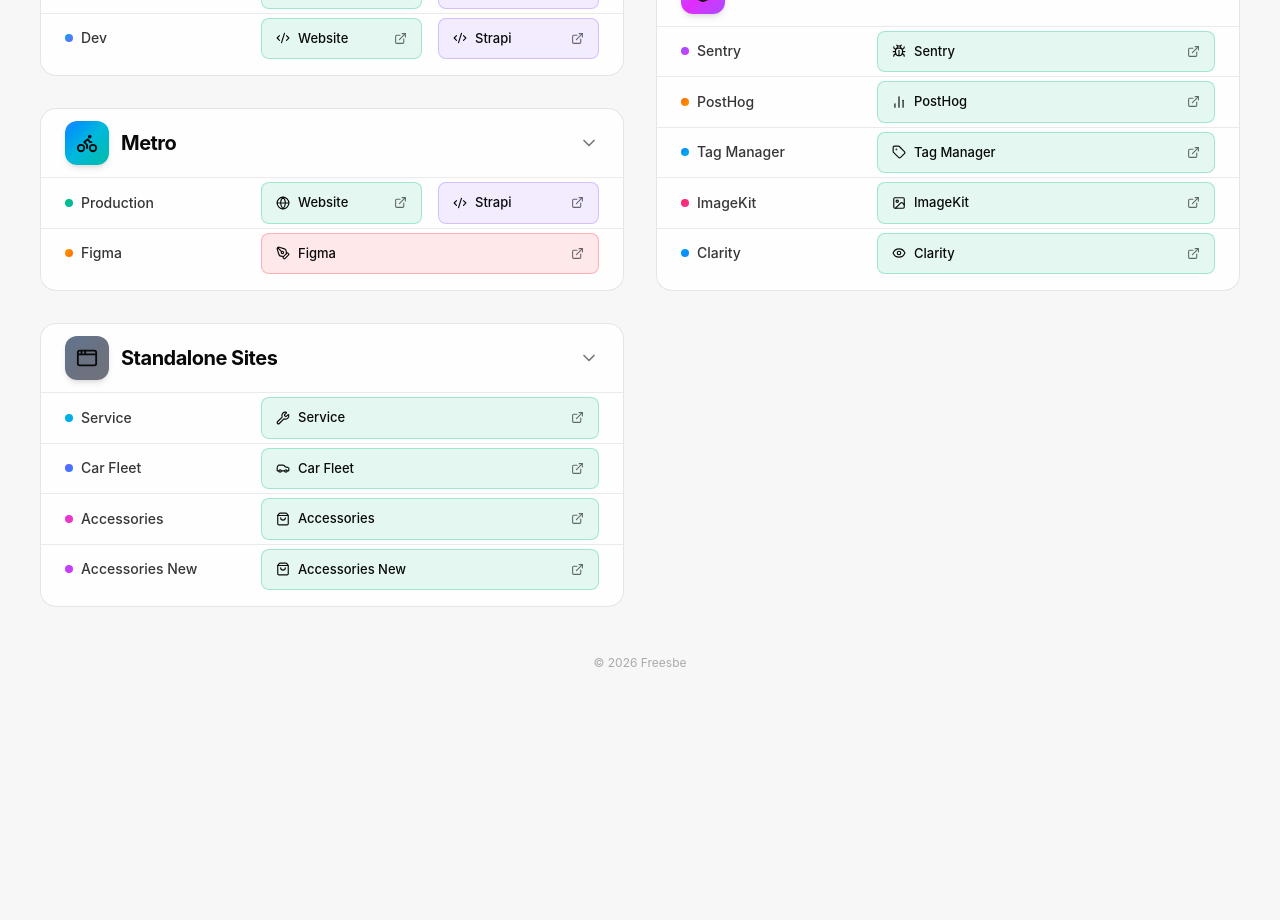
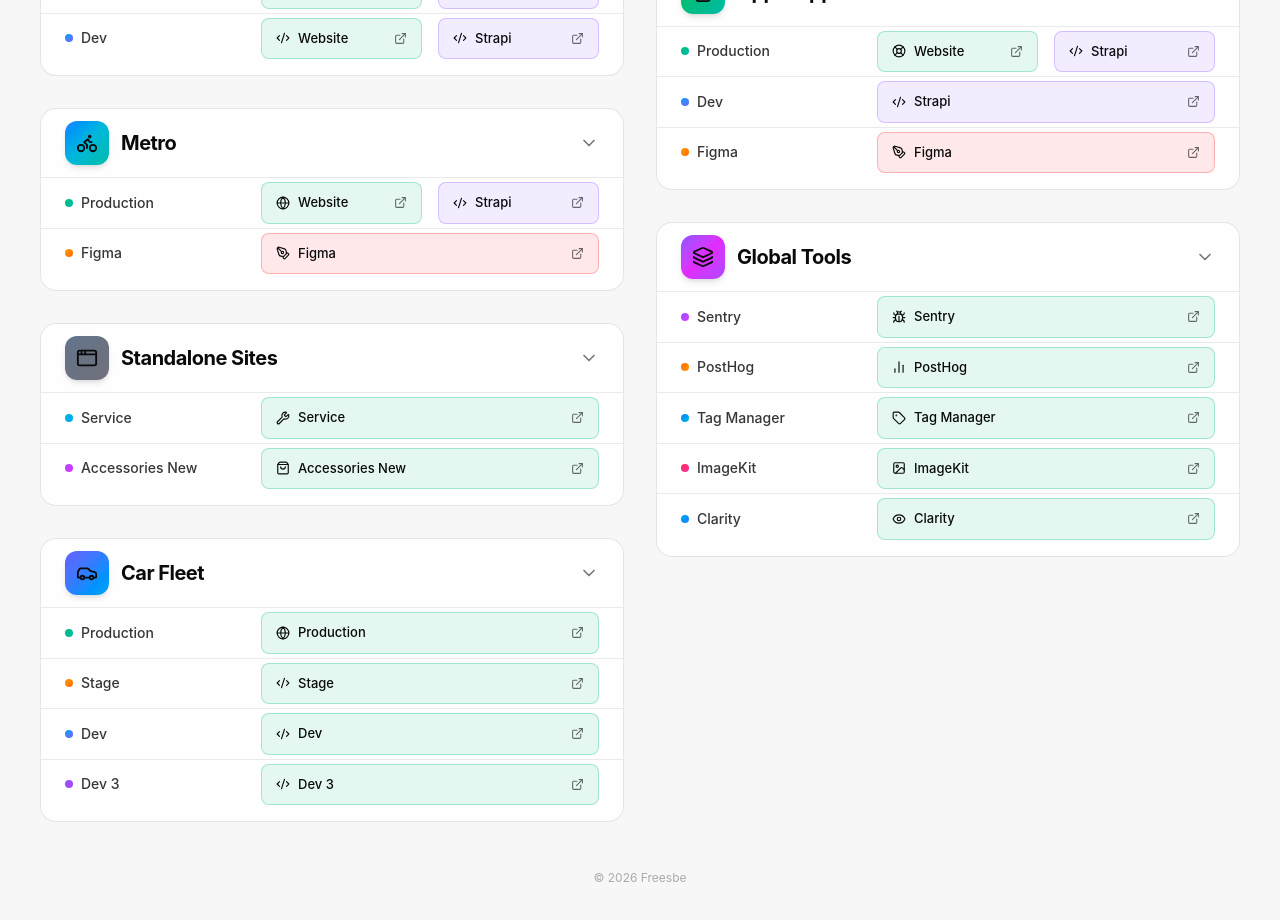
Before and after one commit to alonlivne-moveo007/pages-for-crasso, a React (Vite) app: page / in a window 1280 px wide. Shown: the part 700-1620 px from the top of the page. Before the commit the page ends 1451 px from the top, so only its background shows below. Built offline with nearby package versions, Linux system fonts and the light colour scheme.

Commit message:
Refactor product entries in products.ts: update "Car Fleet" and "Accessories" with new environments, enhance styling, and add new "Figma" product entry with corresponding link and accent.

```diff
--- a/src/data/products.ts
+++ b/src/data/products.ts
@@ -112,21 +112,61 @@ export const PRODUCTS: Product[] = [
       },
       {
         id: 2,
-        name: "Car Fleet",
-        site: { href: "https://freesbe.com/car-fleet", icon: Car },
-        accent: "from-indigo-500 to-blue-500",
+        name: "Accessories New",
+        site: { href: "https://accessories-new.freesbe.com/", icon: ShoppingBag },
+        accent: "from-purple-500 to-fuchsia-500",
+      },
+    ],
+  },
+  {
+    id: "carfleet",
+    name: "Car Fleet",
+    gradient: "from-indigo-500 via-blue-500 to-sky-500",
+    icon: Car,
+    environments: [
+      {
+        id: 1,
+        name: "Production",
+        site: { href: "https://freesbe.com/car-fleet", icon: Globe },
+        accent: "from-emerald-500 to-teal-500",
+      },
+      {
+        id: 2,
+        name: "Stage",
+        site: { href: "https://stage.freesbe.com/car-fleet", icon: Code2 },
+        accent: "from-amber-500 to-orange-500",
       },
       {
         id: 3,
-        name: "Accessories",
-        site: { href: "https://accessories.freesbe.com/", icon: ShoppingBag },
-        accent: "from-fuchsia-500 to-pink-500",
+        name: "Dev",
+        site: { href: "https://dev.freesbe.com/car-fleet", icon: Code2 },
+        accent: "from-sky-500 to-indigo-500",
       },
       {
         id: 4,
-        name: "Accessories New",
-        site: { href: "https://accessories-new.freesbe.com/", icon: ShoppingBag },
-        accent: "from-purple-500 to-fuchsia-500",
+        name: "Dev 3",
+        site: { href: "https://dev3.freesbe.com/car-fleet", icon: Code2 },
+        accent: "from-violet-500 to-purple-500",
+      },
+    ],
+  },
+  {
+    id: "accessories",
+    name: "Accessories",
+    gradient: "from-fuchsia-500 via-pink-500 to-purple-500",
+    icon: ShoppingBag,
+    environments: [
+      {
+        id: 1,
+        name: "Production",
+        site: { href: "https://accessories.freesbe.com/", icon: ShoppingBag },
+        accent: "from-emerald-500 to-teal-500",
+      },
+      {
+        id: 2,
+        name: "Dev",
+        site: { href: "https://accessories-dev.freesbe.com/", icon: Code2 },
+        accent: "from-sky-500 to-indigo-500",
       },
     ],
   },
@@ -177,6 +217,12 @@ export const PRODUCTS: Product[] = [
         strapi: { href: "https://app-dev.freesbe.com/admin" },
         accent: "from-sky-500 to-indigo-500",
       },
+      {
+        id: 3,
+        name: "Figma",
+        figma: { href: "https://www.figma.com/design/yz79ce7YTyhc1w3knOvDdD/App?node-id=8287-36823&t=EkwD6Gj0OsgkURAZ-0" },
+        accent: "from-amber-500 to-orange-500",
+      },
     ],
   },
   {
```
